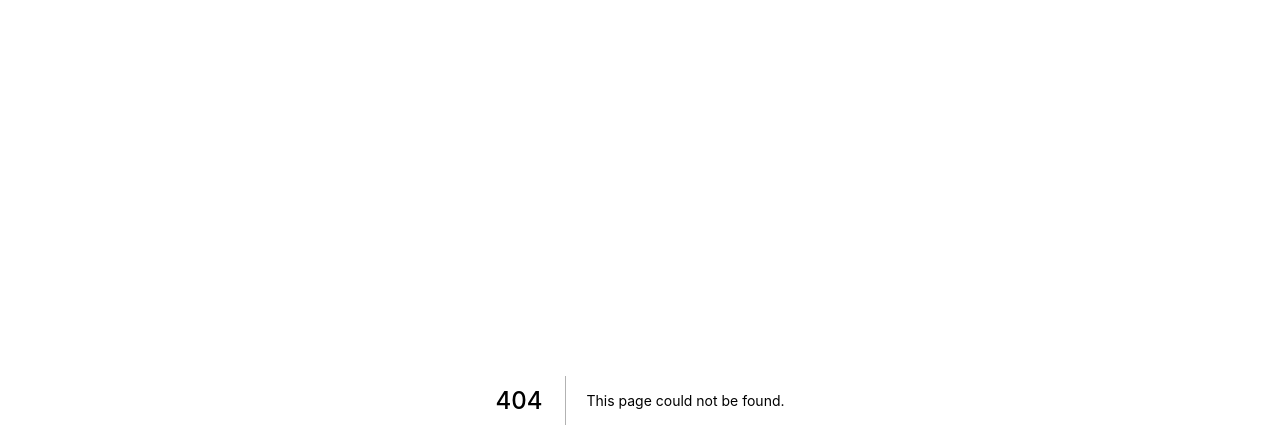
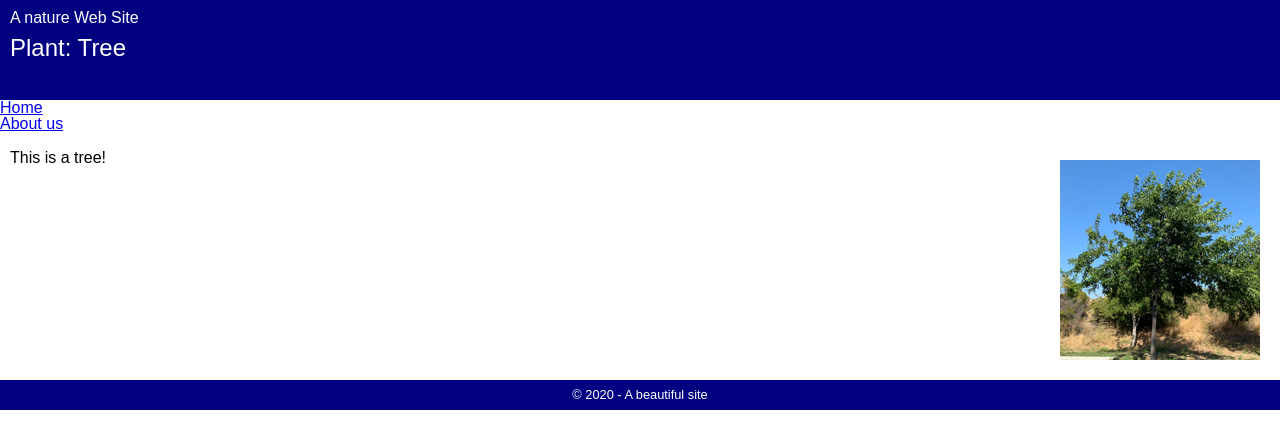
Before and after one commit to tarizer/wintellect-next, a Next.js app: page /plants/1 in a window 1280 px wide. Before the commit this address had no page. Shown: the top 448 px of the page. Built offline with nearby package versions, Linux system fonts and the light colour scheme.

Commit message:
Add clean urls

```diff
--- a/pages/plant.js
+++ b/pages/plants/[plantId].js
@@ -3,8 +3,8 @@ import Error from 'next/error';
 
 import { useRouter } from 'next/router';
 
-import { plants } from '../src/db.json';
-import Layout from '../src/components/Layout';
+import { plants } from '../../src/db.json';
+import Layout from '../../src/components/Layout';
 
 const Plant = () => {
   // https://nextjs.org/docs/routing/dynamic-routes#caveats
@@ -29,26 +29,27 @@ const Plant = () => {
 
   // const plantId = parseInt(router.query.plantId);
   const plantId = Number(router.query.plantId);
-  console.log(plantId);
+  // console.log(plantId);
+  console.log(router.query.plantId);
 
   if (!Number.isInteger(plantId) || plantId < 1) {
     // if (Number.isNaN(plantId) || plantId < 1) {
     return <Error statusCode={404} />;
   }
 
-  const selectedPlant = plants.find(plant => plant.id === plantId);
-  if (selectedPlant === undefined) {
+  const plant = plants.find(plantObject => plantObject.id === plantId);
+  if (plant === undefined) {
     return <Error statusCode={404} />;
   }
 
   return (
-    <Layout pageHeader={`Plant: ${selectedPlant.name}`}>
+    <Layout pageHeader={`Plant: ${plant.name}`}>
       <p>
         <img
-          src={`/static/${encodeURIComponent(selectedPlant.fileName)}`}
-          alt="selectedPlant.name"
+          src={`/static/${encodeURIComponent(plant.fileName)}`}
+          alt="plant.name"
         />
-        {selectedPlant.description}
+        {plant.description}
       </p>
       <style jsx>
         {`
--- a/src/components/PlantLink.js
+++ b/src/components/PlantLink.js
@@ -4,10 +4,10 @@ import { plants } from '../db.json';
 
 const PlantLink = ({ plantId }) => {
   // This component is not realy need, it is just overcompication
-  const selectedPlant = plants.find(plant => plant.id === plantId);
+  const plant = plants.find(plantObject => plantObject.id === plantId);
   return (
-    <Link href={`plant?plantId=${encodeURIComponent(selectedPlant.id)}`}>
-      <a>{selectedPlant.name}</a>
+    <Link href="plants/[plantId]" as={`plants/${encodeURIComponent(plant.id)}`}>
+      <a>{plant.name}</a>
     </Link>
   );
 };
```
Also changed, not shown: pages/plants.js (deleted).
